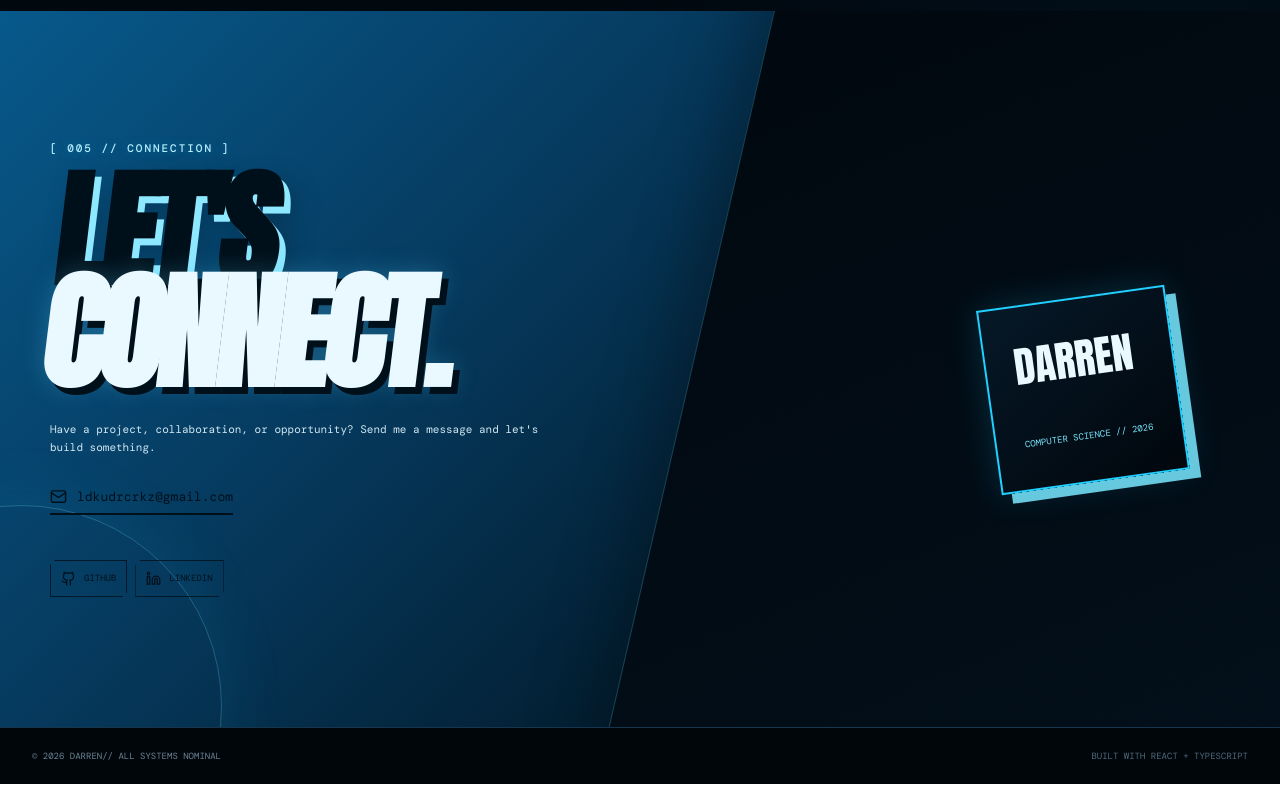
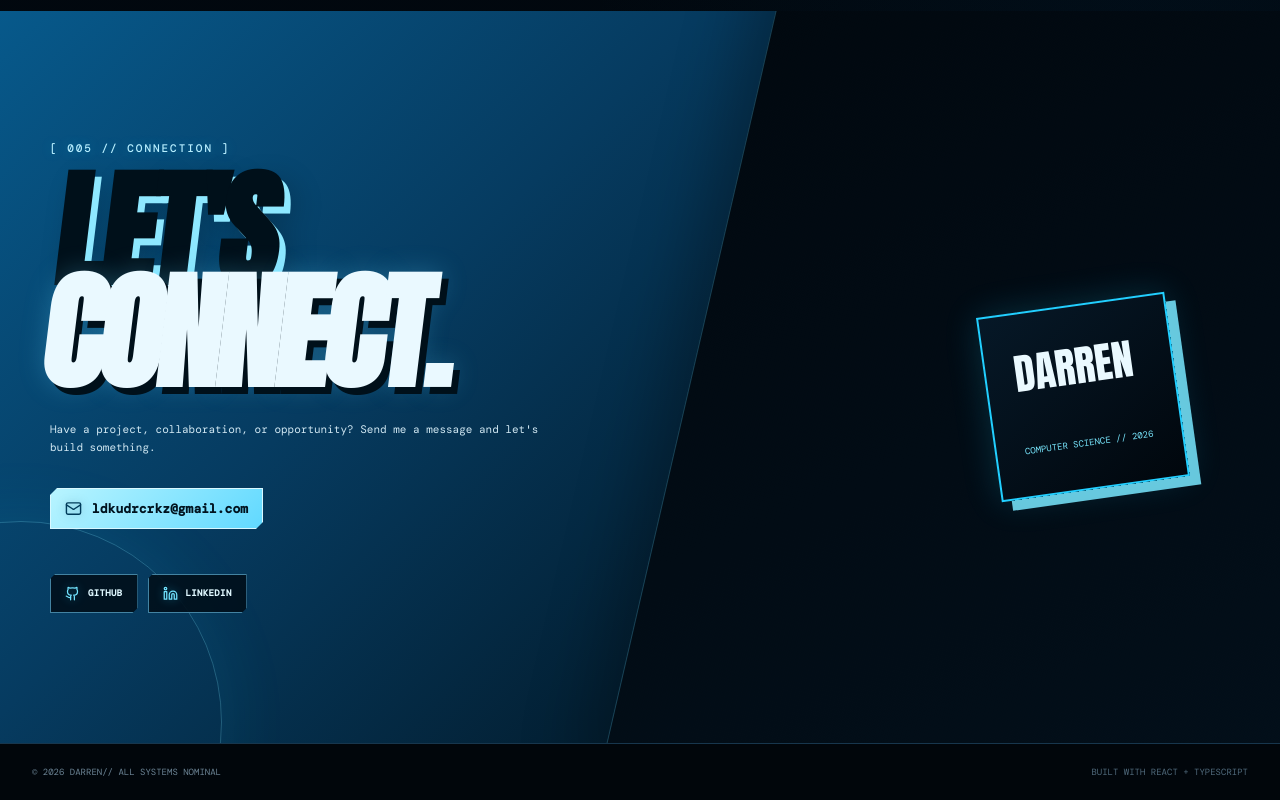
Before and after one commit to ldkudrcrkz-droid/DarrenPortofolio, a React (Vite) app: page / in a window 1280 px wide. Shown: the part 5052-5852 px from the top of the page. Built offline with nearby package versions, Linux system fonts and the light colour scheme.

Commit message:
changed color contact

```diff
--- a/src/styles.css
+++ b/src/styles.css
@@ -2934,6 +2934,10 @@ a {
     11px/1.7 var(--mono);
 }
 
+/* =========================================================
+   CONTACT LINKS — HIGH VISIBILITY
+========================================================= */
+
 .mail {
   display: inline-flex;
 
@@ -2943,33 +2947,82 @@ a {
 
   margin-top: 20px;
 
-  padding-bottom: 8px;
-
-  color: #00101a;
-
-  border-bottom:
-    2px solid #00101a;
-
-  font:
-    13px var(--mono);
-
-  transition: 0.2s;
+  padding: 11px 14px;
+
+  color: #00131f;
+
+  background:
+    linear-gradient(
+      135deg,
+      #b8f4ff,
+      #61d9ff
+    );
+
+  border: 1px solid #d9f8ff;
+
+  font:
+    600 13px var(--mono);
+
+  clip-path:
+    polygon(
+      7px 0,
+      100% 0,
+      100% calc(100% - 7px),
+      calc(100% - 7px) 100%,
+      0 100%,
+      0 7px
+    );
+
+  box-shadow:
+    0 0 20px rgba(34, 207, 255, 0.22);
+
+  transition:
+    0.2s;
+}
+
+.mail svg {
+  color: #003c5b;
+
+  filter:
+    drop-shadow(
+      0 0 4px rgba(0, 40, 65, 0.25)
+    );
 }
 
 .mail:hover {
-  color: var(--white);
+  color: #ffffff;
+
+  background:
+    linear-gradient(
+      135deg,
+      #087fbb,
+      #07558a
+    );
 
   border-color:
-    var(--white);
-
-  text-shadow:
-    0 0 10px rgba(255, 255, 255, 0.3);
-}
+    #a8efff;
+
+  transform:
+    translate(-3px, -3px);
+
+  box-shadow:
+    5px 5px 0 rgba(0, 20, 35, 0.5),
+    0 0 28px rgba(34, 207, 255, 0.3);
+}
+
+.mail:hover svg {
+  color: #bdf5ff;
+}
+
+
+/* =========================================================
+   SOCIAL LINKS — GITHUB / LINKEDIN
+========================================================= */
 
 .socials {
   display: flex;
 
-  gap: 8px;
+  gap: 10px;
 
   margin-top: 45px;
 }
@@ -2981,15 +3034,20 @@ a {
 
   gap: 8px;
 
-  padding: 10px;
-
-  color: #00101a;
+  padding: 11px 14px;
+
+  color: #dff8ff;
+
+  background:
+    rgba(1, 15, 26, 0.9);
 
   border:
-    1px solid rgba(0, 16, 26, 0.8);
-
-  font:
-    9px var(--mono);
+    1px solid #4383a2;
+
+  font:
+    600 9px var(--mono);
+
+  letter-spacing: 0.04em;
 
   clip-path:
     polygon(
@@ -3001,21 +3059,45 @@ a {
       0 5px
     );
 
-  transition: 0.2s;
+  box-shadow:
+    0 0 12px rgba(34, 207, 255, 0.08);
+
+  transition:
+    0.2s;
+}
+
+.socials a svg {
+  color: #72e4ff;
+
+  filter:
+    drop-shadow(
+      0 0 5px rgba(34, 207, 255, 0.35)
+    );
 }
 
 .socials a:hover {
-  background:
-    #00101a;
-
-  color:
-    var(--cyan-soft);
+  color: #00131f;
+
+  background:
+    linear-gradient(
+      135deg,
+      #b8f4ff,
+      #4fd6ff
+    );
 
   border-color:
-    var(--cyan-soft);
-
-  box-shadow:
-    0 0 18px rgba(34, 207, 255, 0.18);
+    #d8f9ff;
+
+  transform:
+    translate(-3px, -3px);
+
+  box-shadow:
+    5px 5px 0 rgba(0, 20, 35, 0.5),
+    0 0 25px rgba(34, 207, 255, 0.3);
+}
+
+.socials a:hover svg {
+  color: #003c5b;
 }
 
 /* =========================================================
```
